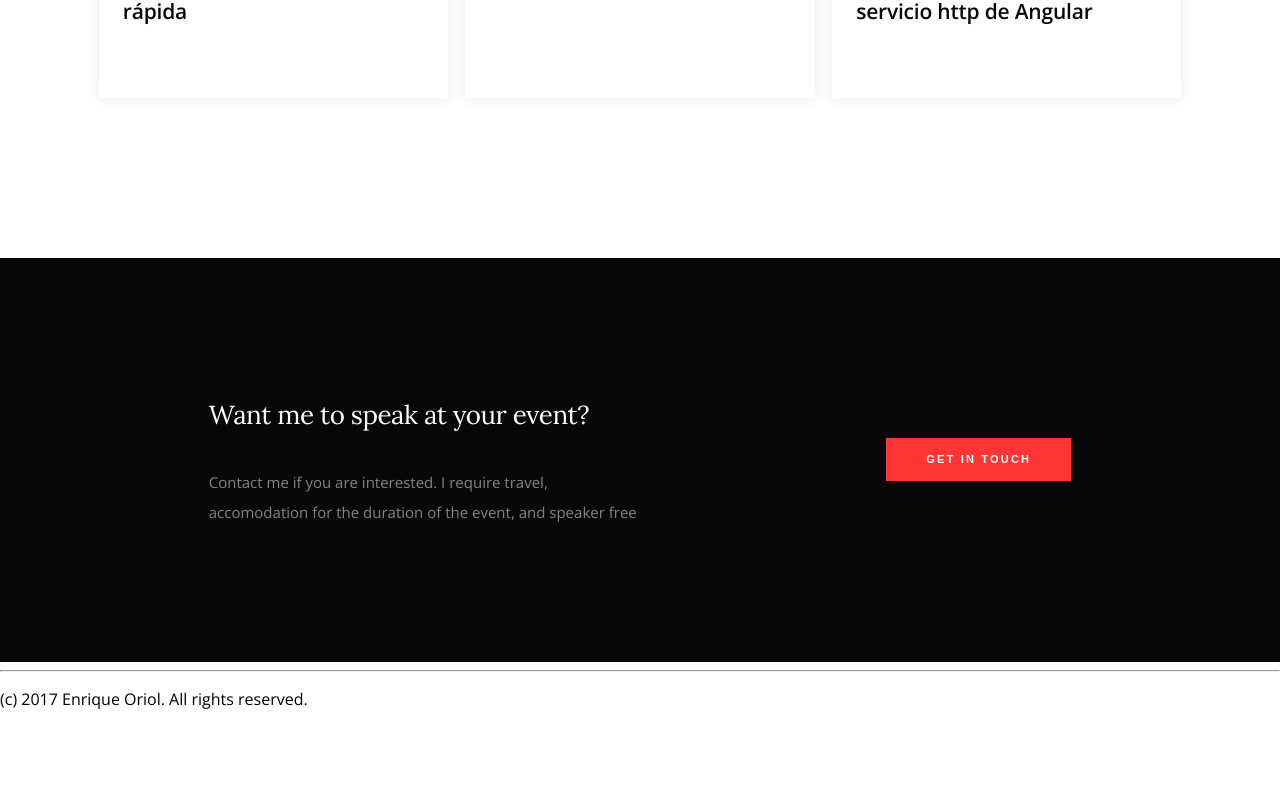
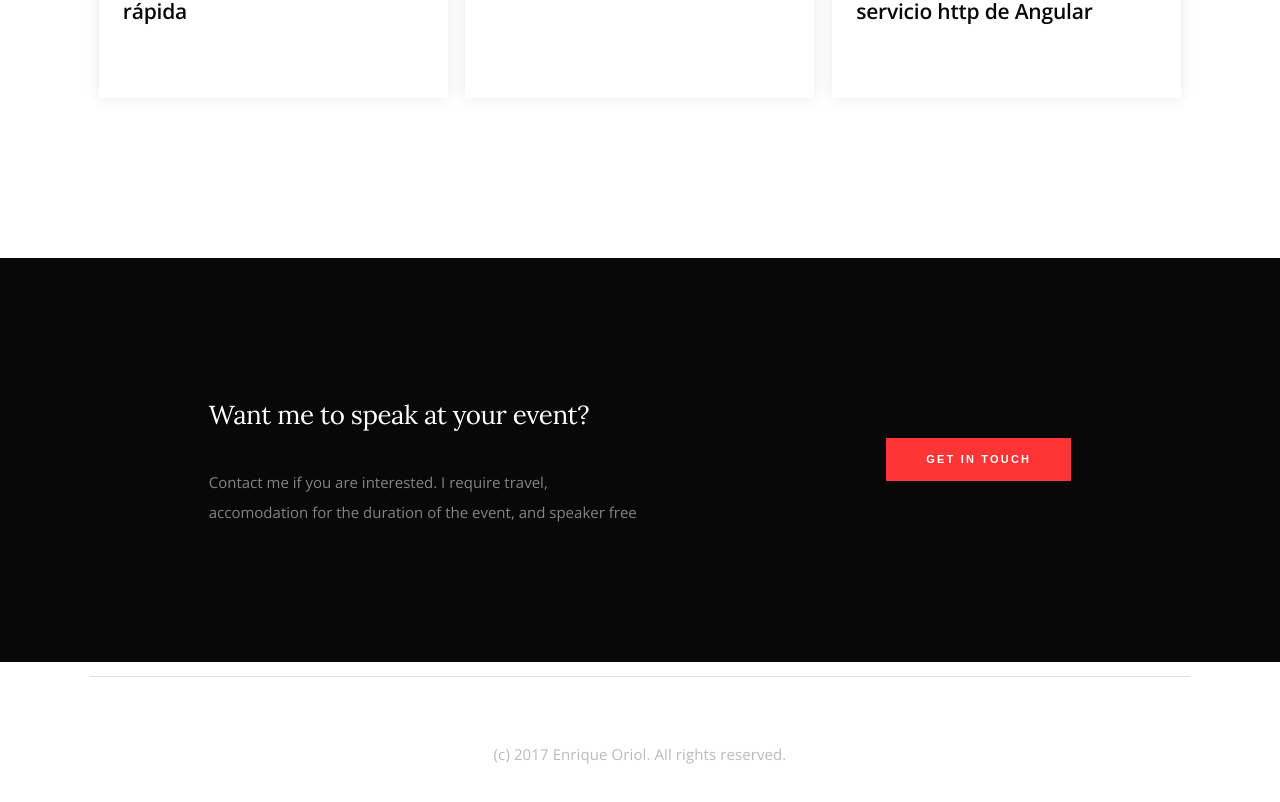
Before and after one commit to kaikcreator/eoriol, an Angular app: page /home in a window 1280 px wide. Shown: the part 4412-5214 px from the top of the page. Before the commit the page ends 5138 px from the top, so only its background shows below. Built offline with nearby package versions, Linux system fonts and the light colour scheme; data requests are answered from the project's data file.

Commit message:
styled main footer

```diff
--- a/src/app/app.component.scss
+++ b/src/app/app.component.scss
@@ -69,3 +69,32 @@ header{
     }
 
 }
+
+footer{
+    display: flex;
+    flex-direction: column;
+    height: 154px;
+    margin-left: $side-margin;
+    margin-right: $side-margin;
+    margin-top:6px;
+
+    hr{
+        display: block;
+        height: 1px;
+        border: 0;
+        border-top: 1px solid #dfdfdf;
+        width: 100%;
+        padding: 0;
+    }
+
+    p{
+        align-self: center;
+        margin-top: auto;
+        margin-bottom: auto;
+        color: #bababa;
+        font-size: 15px;
+        font-weight: 400;
+        line-height: 27px;
+        letter-spacing: 0.1px;
+    }
+}
```
